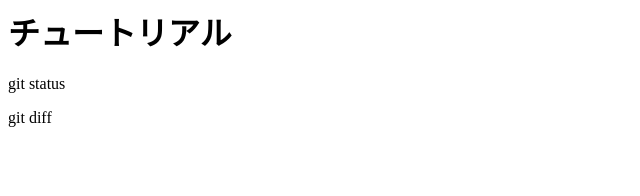
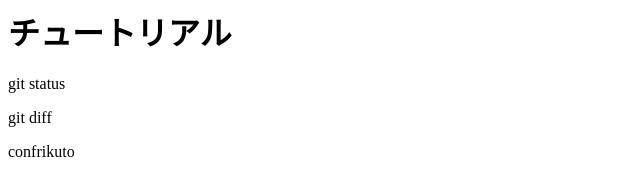
Before and after one commit to kmdryo/git_tutorial, a plain HTML site: page index.html in a window 1280 px wide. Shown: the full height of the page, 0-640 px from the left. Drawn offline with Linux system fonts and the light colour scheme.

Commit message:
confkicto

```diff
--- a/index.html
+++ b/index.html
@@ -1,3 +1,4 @@
 <h1>チュートリアル</h1>
 <p>git status</p>
 <p>git diff</p>
+<p>confrikuto</p>
```
